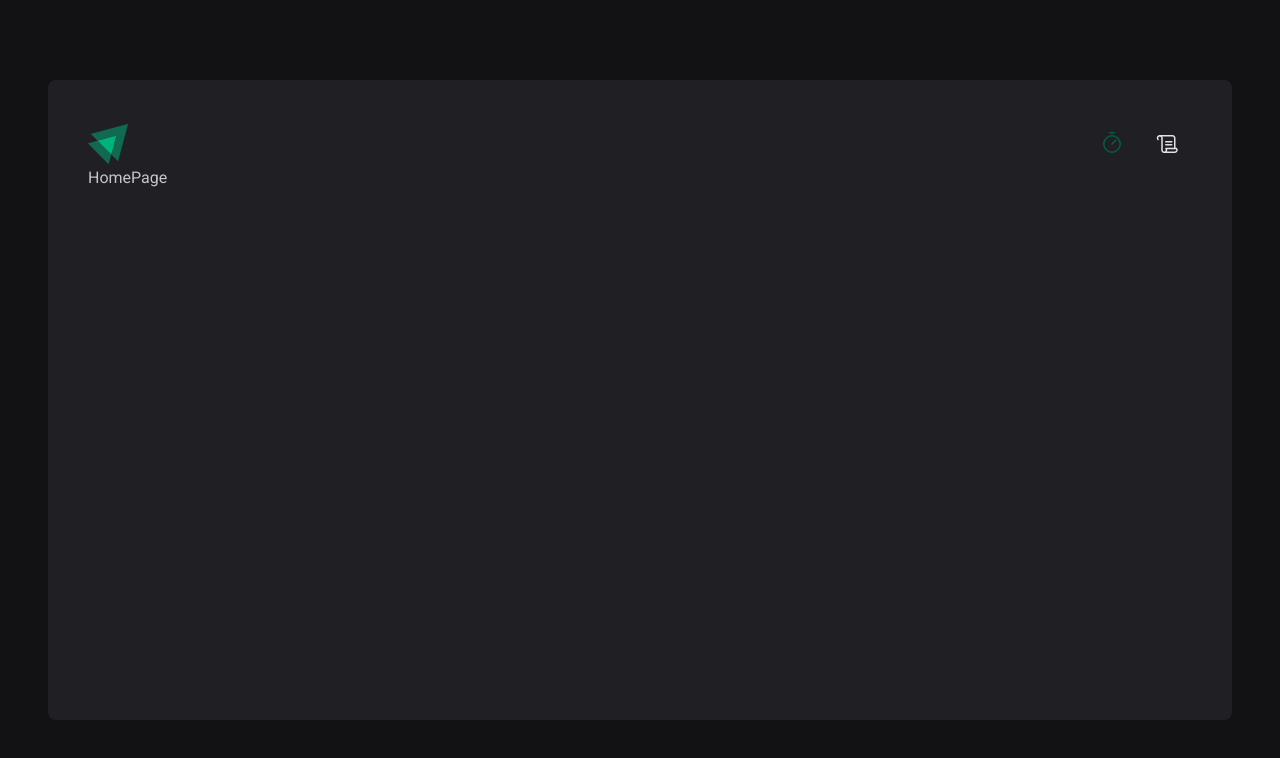
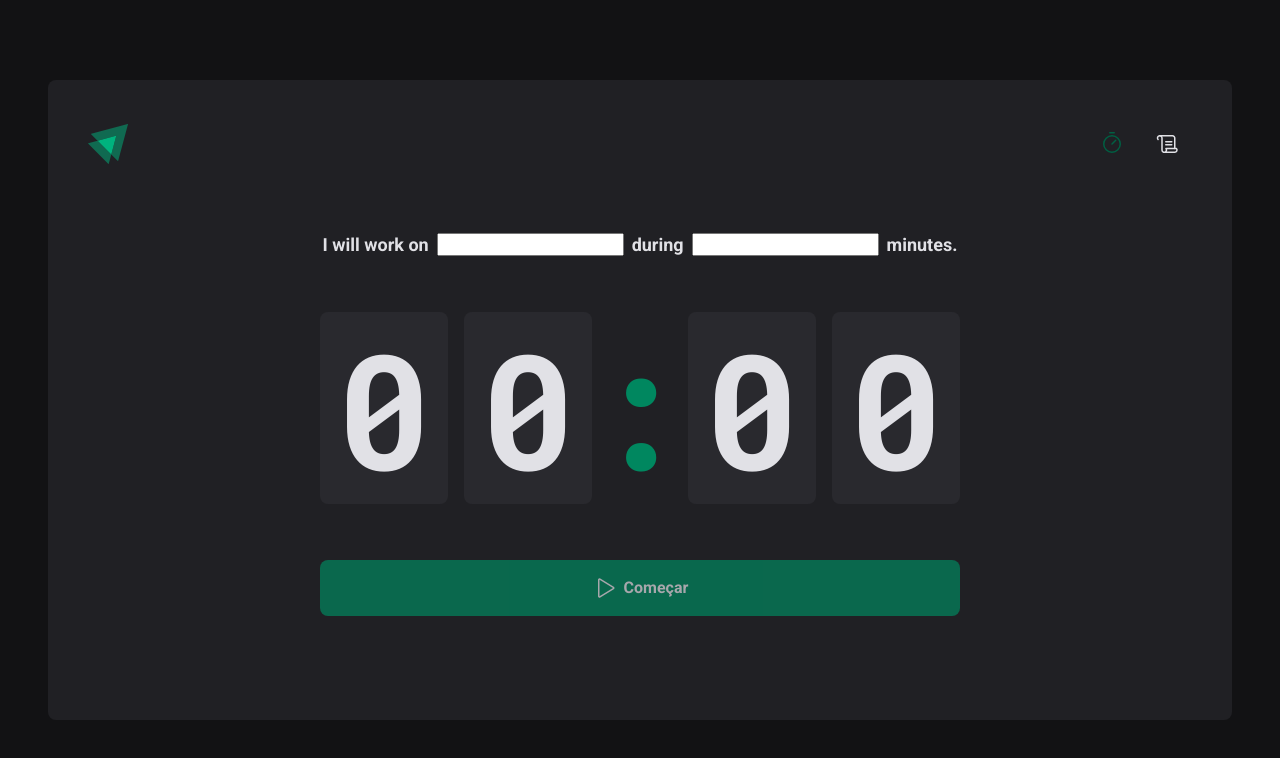
Before and after one commit to ViniOkamoto/ignite-timer, a React (Vite) app: page / in a window 1280 px wide. Shown: the top 758 px of the page. Built offline with nearby package versions, Linux system fonts and the light colour scheme.

Commit message:
feat(Home): add home counter and form

```diff
--- a/src/Router.tsx
+++ b/src/Router.tsx
@@ -1,7 +1,7 @@
 import { Routes, Route } from 'react-router-dom'
 import DefaultLayout from './layouts/default-layout'
 import HistoryPage from './pages/history/History'
-import HomePage from './pages/home/Home'
+import HomePage from './pages/home'
 import NotFoundPage from './pages/NotFound'
 
 export default function Router() {
--- a/src/components/Button/index.tsx
+++ b/src/components/Button/index.tsx
@@ -1,8 +1,22 @@
-import { ButtonContainer, ButtonVariant } from './index.styles'
-interface ButtonProps {
+import React, { ButtonHTMLAttributes } from 'react'
+import { ButtonContainer, ButtonVariant } from './styles'
+interface ButtonProps extends ButtonHTMLAttributes<HTMLButtonElement> {
   variant?: ButtonVariant
+  text: string
+  icon?: React.RefAttributes<SVGSVGElement>
 }
 
-export function Button({ variant = 'primary' }: ButtonProps) {
-  return <ButtonContainer variant={variant}> Enviar </ButtonContainer>
+export function Button({
+  variant = 'primary',
+  text = 'Text',
+  icon,
+  ...props
+}: ButtonProps) {
+  return (
+    <ButtonContainer variant={variant} {...props}>
+      <>
+        {icon} {text}
+      </>
+    </ButtonContainer>
+  )
 }
--- /dev/null
+++ b/src/components/Button/styles.ts
@@ -0,0 +1,42 @@
+import styled from 'styled-components'
+
+export type ButtonVariant = 'primary' | 'danger'
+
+interface ButtonProps {
+  variant: ButtonVariant
+}
+
+export const ButtonContainer = styled.button<ButtonProps>`
+  width: 100%;
+  padding: 1rem;
+  border: 0;
+  border-radius: 8px;
+
+  display: flex;
+  align-items: center;
+  justify-content: center;
+  gap: 0.5rem;
+
+  background-color: ${(props) => {
+    return props.variant === 'primary'
+      ? props.theme['green-500']
+      : props.theme['red-500']
+  }};
+
+  color: ${(props) => props.theme['gray-100']};
+  font-weight: bold;
+  cursor: pointer;
+
+  &:disabled {
+    opacity: 0.7;
+    cursor: not-allowed;
+  }
+
+  &:not(:disabled):hover {
+    background: ${(props) => {
+      return props.variant === 'primary'
+        ? props.theme['green-700']
+        : props.theme['red-700']
+    }};
+  }
+`
--- a/src/pages/home/Home.tsx
+++ /dev/null
@@ -1,3 +0,0 @@
-export default function HomePage() {
-  return <div>HomePage</div>
-}
--- /dev/null
+++ b/src/pages/home/index.tsx
@@ -0,0 +1,37 @@
+import { Play } from 'phosphor-react'
+import { Button } from '../../components/Button'
+import {
+  CountdownContainer,
+  CountDownDivider,
+  FormContainer,
+  HomeContainer,
+} from './styles'
+
+export default function HomePage() {
+  return (
+    <HomeContainer>
+      <form action="">
+        <FormContainer>
+          <label htmlFor="task-name">I will work on</label>
+          <input type="text" name="Task name" id="task-name" />
+          <label htmlFor="task-duration">during</label>
+          <input type="text" name="During in minutes" id="task-duration" />
+          <span>minutes.</span>
+        </FormContainer>
+        <CountdownContainer>
+          <span>0</span>
+          <span>0</span>
+          <CountDownDivider>:</CountDownDivider>
+          <span>0</span>
+          <span>0</span>
+        </CountdownContainer>
+        <Button
+          text="Começar"
+          disabled
+          icon={<Play size={24} />}
+          variant="primary"
+        />
+      </form>
+    </HomeContainer>
+  )
+}
--- /dev/null
+++ b/src/pages/home/styles.ts
@@ -0,0 +1,53 @@
+import styled from 'styled-components'
+
+export const HomeContainer = styled.main`
+  flex: 1;
+  display: flex;
+  flex-direction: column;
+  align-items: center;
+  justify-content: center;
+
+  form {
+    display: flex;
+    flex-direction: column;
+    align-items: center;
+    gap: 3.5rem;
+  }
+`
+export const FormContainer = styled.div`
+  width: 100%;
+  display: flex;
+  align-items: center;
+  justify-content: center;
+  gap: 0.5rem;
+  color: ${(props) => props.theme['gray-100']};
+  font-size: 1.125rem;
+  font-weight: bold;
+  flex-wrap: wrap;
+`
+
+export const CountdownContainer = styled.div`
+  font-family: 'Roboto Mono', monospace;
+  font-size: 10rem;
+  line-height: 8rem;
+  color: ${(props) => props.theme['gray-100']};
+
+  display: flex;
+  gap: 1rem;
+
+  span {
+    background: ${(props) => props.theme['gray-700']};
+    padding: 2rem 1rem;
+    border-radius: 8px;
+  }
+`
+
+export const CountDownDivider = styled.div`
+  padding: 2rem 0;
+  color: ${(props) => props.theme['green-500']};
+
+  width: 4rem;
+  overflow: hidden;
+  display: flex;
+  justify-content: center;
+`
--- a/src/styles/global.ts
+++ b/src/styles/global.ts
@@ -16,6 +16,7 @@ export const GlobalStyle = createGlobalStyle`
     body {
         background: ${(props) => props.theme['gray-900']};
         color:  ${(props) => props.theme['gray-300']};
+        -webkit-font-smoothing: antialiased;
     }
 
     body, input, textarea, button{
```
Also changed, not shown: src/components/Button/index.styles.ts (deleted, +0 -26 lines).
